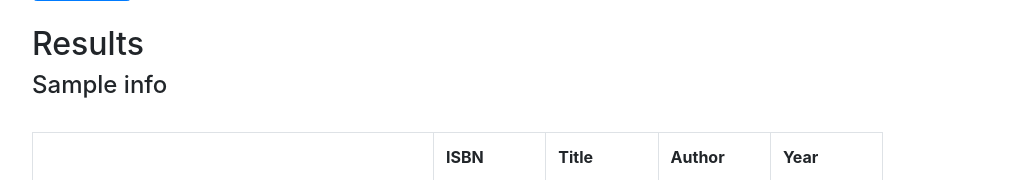
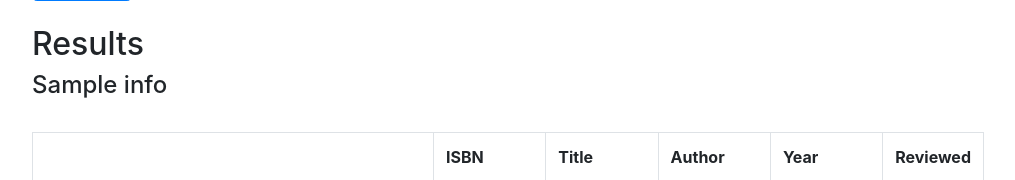
Before and after one commit to sourish33/Book_reviews, a Flask app: template templates/search_books.html in a window 1280 px wide. Shown: the part 672-852 px from the top of the page, without its empty margins (53-1068 px from the left). Run offline with Flask 2, Linux system fonts and the light colour scheme; the template is opened without the code that fills it: most values are stand-ins (such as "Sample title", 1, 10 or a date in 2020); parts of the project's set-up code (start-up, migrations or seed data) failed here and were passed over; some libraries are stand-ins or nearby versions.

Commit message:
search results in search_books includes information about whether it has been reviewed or not.JS not yet included.

```diff
--- a/application.py
+++ b/application.py
@@ -166,6 +166,7 @@ def logout():
 def search_books():
     info = ""
     results = []
+    reviewed_or_not = []
     [_,_, _, lname, fname] = search_exact(session["current_user"], 'username','Users')
     who_dis_text = "You are logged in as {} {}.".format(fname, lname)
     req = request.form
@@ -175,12 +176,13 @@ def search_books():
     year = req["year"]
     if all([x=='' for x in (isbn, title, author, year)]):
         info = "Please fill in at least one of the fields above."
-        return render_template('search_books.html', info=info, results = results, who_dis_text=who_dis_text)
+        return render_template('search_books.html', info=info, results = results, reviewed_or_not = reviewed_or_not, who_dis_text=who_dis_text)
     else:
         results = search_book_database(isbn, title, author, year)
+        reviewed_or_not=[int(did_they_review_this(session["current_user"], row[1])) for row in results]
         session["current_results"] = results
         info = "{} books found for this search". format(len(results))
-        return render_template('search_books.html', info=info, results = results, who_dis_text=who_dis_text)
+        return render_template('search_books.html', info=info, results = results, reviewed_or_not = reviewed_or_not, who_dis_text=who_dis_text)
 
 @app.route('/back_to_search', methods=["GET"])
 def back_to_search():
--- a/templates/search_books.html
+++ b/templates/search_books.html
@@ -7,7 +7,7 @@
         <meta name="viewport" content="width=device-width, initial-scale=1, shrink-to-fit=no">
         <meta name="description" content="">
         <meta name="author" content="">
-        <link rel="icon" href="/docs/4.0/assets/img/favicons/favicon.ico">
+        <link rel="stylesheet" href="https://cdnjs.cloudflare.com/ajax/libs/font-awesome/4.7.0/css/font-awesome.min.css">
         <link rel="stylesheet" href="https://stackpath.bootstrapcdn.com/bootstrap/4.3.1/css/bootstrap.min.css" integrity="sha384-ggOyR0iXCbMQv3Xipma34MD+dH/1fQ784/j6cY/iJTQUOhcWr7x9JvoRxT2MZw1T" crossorigin="anonymous">
         <link rel="stylesheet" type= "text/css" href="{{ url_for('static',filename='styles/style.css') }}">
     </head>
@@ -71,6 +71,7 @@
                 <th scope="col">Title </th>
                 <th scope="col">Author</th>
                 <th scope="col">Year</th>
+                <th scope="col">Reviewed</th>
               </tr>
             </thead>
             <tbody>
@@ -81,6 +82,7 @@
                 <td><a href="{{url_for('bookpage', isbn = line[1] )}}">{{line[2]}}</a></td>
                 <td>{{line[3]}}</td>
                 <td>{{line[4]}}</td>
+                <td><i id = "vanish-{{ reviewed_or_not[results.index(line)] }}" class="fa fa-check-square-o" style="color:green"></i></td>
               </tr>
               {% endfor %}
             </tbody>
```
Also changed, not shown: 1 other file.
